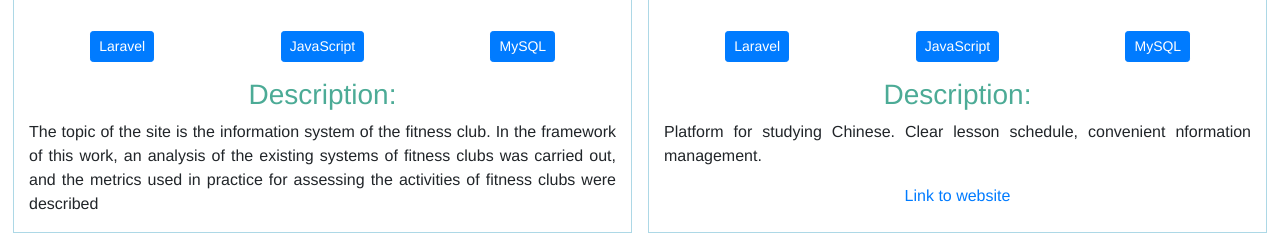
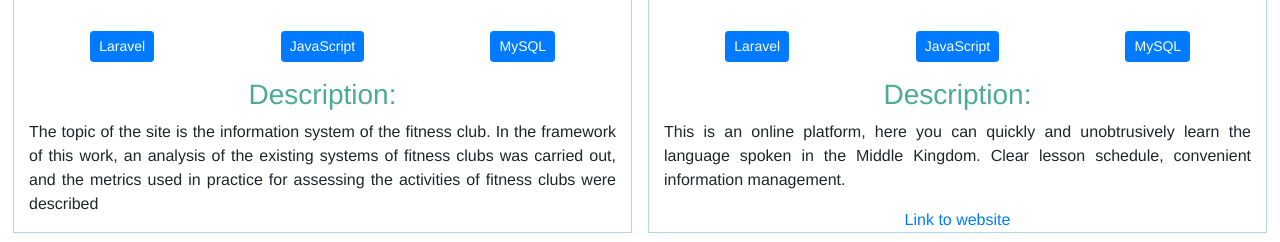
Before and after one commit to BVAk/Portfolio, a Vue app: page / in a window 1280 px wide. Shown: the part 800-1042 px from the top of the page. Built offline with nearby package versions, Linux system fonts and the light colour scheme.

Commit message:
description

```diff
--- a/src/components/Projects.vue
+++ b/src/components/Projects.vue
@@ -78,7 +78,7 @@
               <div class="col"><button type="button" class="btn btn-primary btn-sm m-2">MySQL</button></div>
             </div>
     <h3>Description:</h3>
-        <p class="text-justify">Platform for studying Chinese. Clear lesson schedule, convenient nformation management. </p>
+        <p class="text-justify">This is an online platform, here you can quickly and unobtrusively learn the language spoken in the Middle Kingdom. Clear lesson schedule, convenient information management. </p>
         <a href="http:\\chineselogic.com.ua">Link to website</a>
     </div>
 
```
Also changed, not shown: public/chinese2.png.
